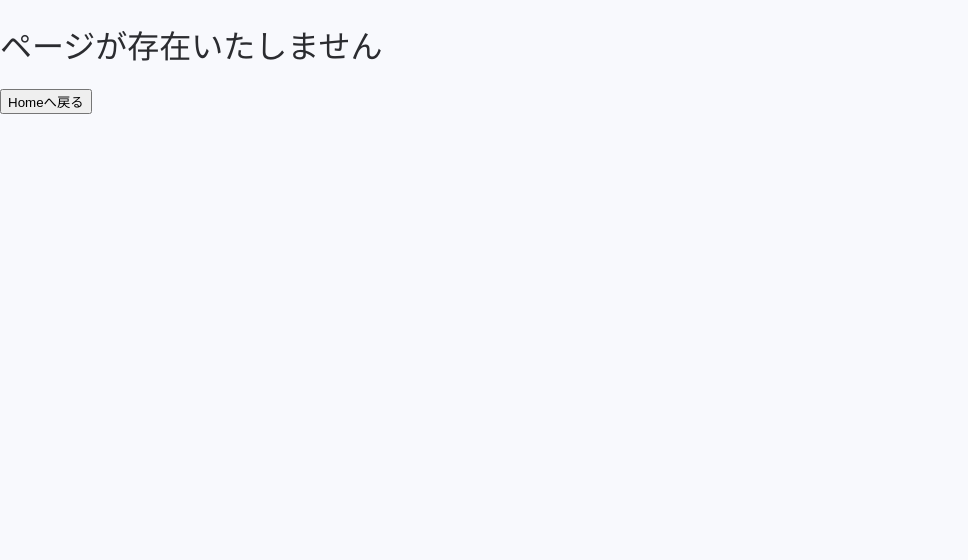
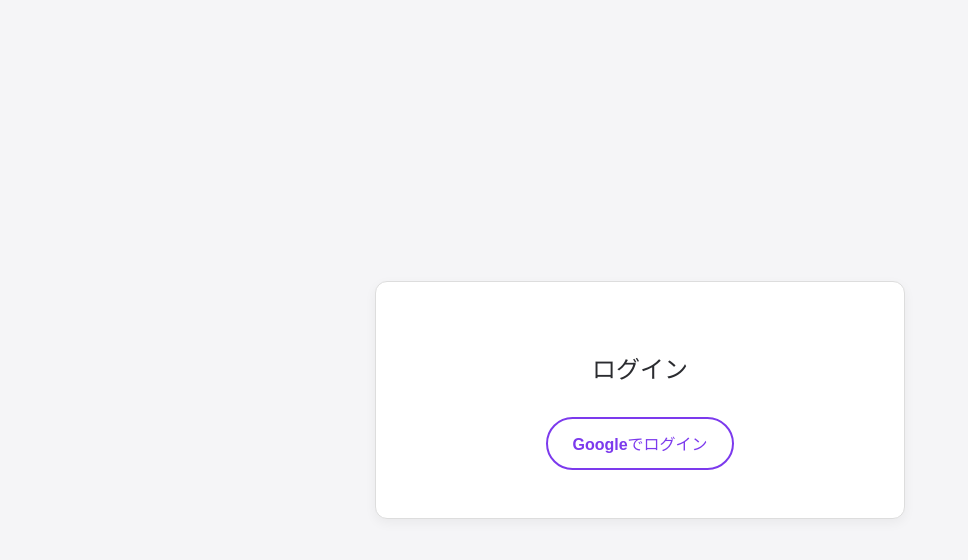
Before and after one commit to mizunoryuki/syshack_2025spring, a React (Vite) app: page /login in a window 1280 px wide. Shown: the top 560 px of the page, without its empty margins (0-968 px from the left). Built offline with nearby package versions, Linux system fonts and the light colour scheme.

Commit message:
Login機能の実施

```diff
--- a/package.json
+++ b/package.json
@@ -10,6 +10,7 @@
     "preview": "vite preview"
   },
   "dependencies": {
+    "firebase": "^11.5.0",
     "react": "^19.0.0",
     "react-dom": "^19.0.0",
     "react-icons": "^5.5.0",
--- a/src/App.jsx
+++ b/src/App.jsx
@@ -1,8 +1,48 @@
 import "./App.css";
-import Routes from "./routes/routes";
+import { useState, useEffect } from "react";
+import Router from "./routes/routes";
 
 function App() {
-    return <Routes />;
+    const [user, setUser] = useState(null);
+    const [accessToken, setAccessToken] = useState(null);
+    const [forms, setForms] = useState([]);
+
+    // ログイン後に呼び出す関数
+    const handleLogin = ({ user, accessToken }) => {
+        setUser(user);
+        setAccessToken(accessToken);
+    };
+
+    // accessTokenがセットされたらGoogle Driveからフォームを取得
+    useEffect(() => {
+        const fetchForms = async () => {
+            try {
+                const res = await fetch(
+                    `https://www.googleapis.com/drive/v3/files?q=mimeType='application/vnd.google-apps.form'&fields=files(id,name)&access_token=${accessToken}`
+                );
+                const data = await res.json();
+
+                if (data.error) {
+                    console.error("❌ フォーム取得失敗:", data);
+                    return;
+                }
+
+                console.log("✅ フォーム取得成功:", data.files);
+                setForms(data.files || []);
+            } catch (err) {
+                console.error("❌ fetchエラー:", err);
+            }
+        };
+
+        if (accessToken) {
+            fetchForms();
+        }
+    }, [accessToken]);
+
+    // ↓ Routerに props を渡す（ログイン状態やforms）
+    return (
+        <Router user={user} onLogin={handleLogin} forms={forms} />
+    );
 }
 
 export default App;
--- /dev/null
+++ b/src/firebase.js
@@ -0,0 +1,19 @@
+// firebase.js
+import { initializeApp } from "firebase/app";
+import { getAuth, GoogleAuthProvider } from "firebase/auth";
+
+const firebaseConfig = {
+    apiKey: "AIzaSyDCTTpjLtI8H6qbm1xeehQzLuZgMvCVm6A",
+    authDomain: "qrtest-77295.firebaseapp.com",
+    projectId: "qrtest-77295",
+    storageBucket: "qrtest-77295.firebasestorage.app",
+    messagingSenderId: "598967892397",
+    appId: "1:598967892397:web:6c0ef987086402942ec924",
+    measurementId: "G-3G0RBH5SL1"
+};
+
+const app = initializeApp(firebaseConfig);
+
+// 🔑 Firebase Authentication 関連
+export const auth = getAuth(app);
+export const provider = new GoogleAuthProvider();
--- /dev/null
+++ b/src/pages/Login/index.css
@@ -0,0 +1,45 @@
+/* 全体背景と配置 */
+.login-container {
+    display: flex;
+    justify-content: center;
+    align-items: center;
+    height: 100vh;
+    background-color: #f5f5f7;
+    font-family: "Noto Sans JP", sans-serif;
+}
+
+/* ログインカード */
+.login-card {
+    background-color: white;
+    padding: 3rem 4rem;
+    border-radius: 12px;
+    box-shadow: 0 4px 12px rgba(0, 0, 0, 0.05);
+    border: 1px solid #ddd;
+    width: 100%;
+    max-width: 400px;
+    text-align: center;
+}
+
+/* タイトル */
+.login-title {
+    font-size: 1.5rem;
+    font-weight: 600;
+    margin-bottom: 2rem;
+}
+
+/* Googleログインボタン */
+.login-button {
+    padding: 0.8rem 1.5rem;
+    font-size: 1rem;
+    color: #7c3aed;
+    background-color: #fff;
+    border: 2px solid #7c3aed;
+    border-radius: 999px;
+    font-weight: 600;
+    cursor: pointer;
+    transition: all 0.2s ease-in-out;
+}
+
+.login-button:hover {
+    background-color: #ede9fe;
+}
--- /dev/null
+++ b/src/pages/Login/index.jsx
@@ -0,0 +1,30 @@
+import { signInWithPopup, GoogleAuthProvider } from "firebase/auth";
+import { auth, provider } from "../../firebase";
+import { useNavigate } from "react-router-dom";
+import "./index.css";
+
+export default function LoginPage() {
+    const navigate = useNavigate();
+
+    const handleLogin = async () => {
+        try {
+            provider.addScope("https://www.googleapis.com/auth/drive.metadata.readonly");
+            const result = await signInWithPopup(auth, provider);
+            const user = result.user;
+            navigate("/top");
+        } catch (error) {
+            console.error("ログイン失敗:", error);
+        }
+    };
+
+    return (
+        <div className="login-container">
+            <div className="login-card">
+                <h2 className="login-title">ログイン</h2>
+                <button className="login-button" onClick={handleLogin}>
+                    Googleでログイン
+                </button>
+            </div>
+        </div>
+    );
+}
--- a/src/pages/Question/index.jsx
+++ b/src/pages/Question/index.jsx
@@ -89,7 +89,7 @@ export default function Question() {
                 <Button
                     logotype={"home"}
                     text={"ホーム"}
-                    Clickfunction={() => navigate("/")}
+                    Clickfunction={() => navigate("/top")}
                 />
             </div>
         </div>
--- a/src/pages/Record/index.jsx
+++ b/src/pages/Record/index.jsx
@@ -82,7 +82,7 @@ export default function Record() {
                 <Button
                     logotype={"home"}
                     text={"ホーム"}
-                    Clickfunction={() => navigate("/")}
+                    Clickfunction={() => navigate("/top")}
                 />
             </div>
         </div>
--- a/src/pages/Result/index.jsx
+++ b/src/pages/Result/index.jsx
@@ -64,7 +64,7 @@ export default function Result() {
                 <Button
                     logotype="home"
                     text={"ホーム"}
-                    Clickfunction={() => navigate("/")}
+                    Clickfunction={() => navigate("/top")}
                 />
                 <Button
                     logotype="question"
--- a/src/routes/routes.jsx
+++ b/src/routes/routes.jsx
@@ -1,4 +1,4 @@
-import { Routes, Route } from "react-router-dom";
+import { Routes, Route, Navigate } from "react-router-dom";
 import Top from "../pages/Top";
 import Measure from "../pages/Measure";
 import Result from "../pages/Result";
@@ -6,11 +6,13 @@ import NotFound from "../pages/Notfound";
 import Question from "../pages/Question";
 import Record from "../pages/Record";
 import ResultDetail from "../pages/ResultDetail";
-export default function Router() {
+import LoginPage from "../pages/Login";
+export default function Router({ user, onLogin, forms }) {
     return (
         <Routes>
-            <Route path="/" element={<Top />} />
-            {/* <Route path="/a" element={<SignUp />} /> */}
+            <Route path="/" element={<Navigate to="/login" />} />
+            <Route path="/login" element={<LoginPage onLogin={onLogin} />} />
+            <Route path="/top" element={<Top user={user} forms={forms} />} />
             <Route path="/measure" element={<Measure />} />
             <Route path="/result" element={<Result />} />
             <Route path="/question" element={<Question />} />
```
Also changed, not shown: 1 other file (tests, documents, lock files or other folders).
